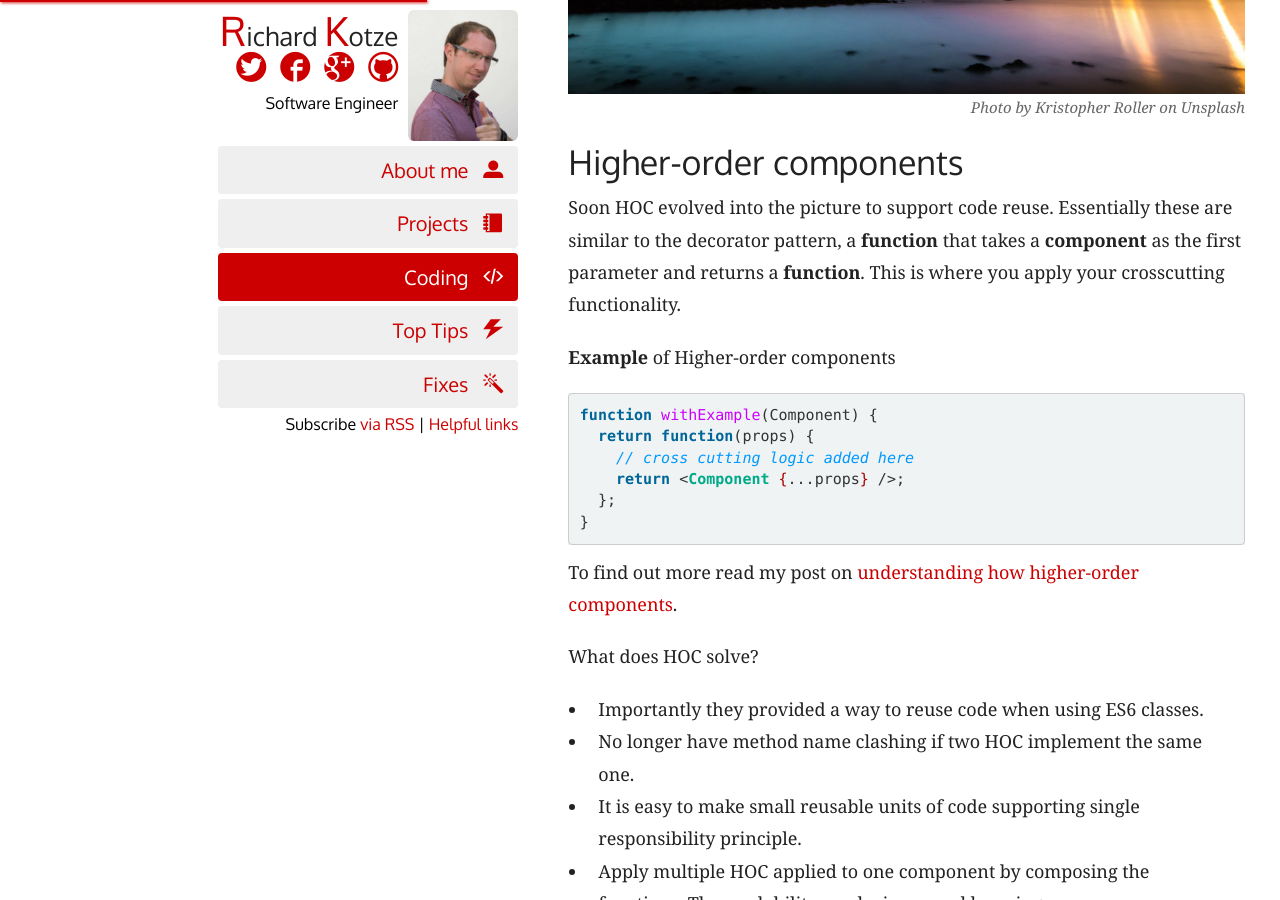
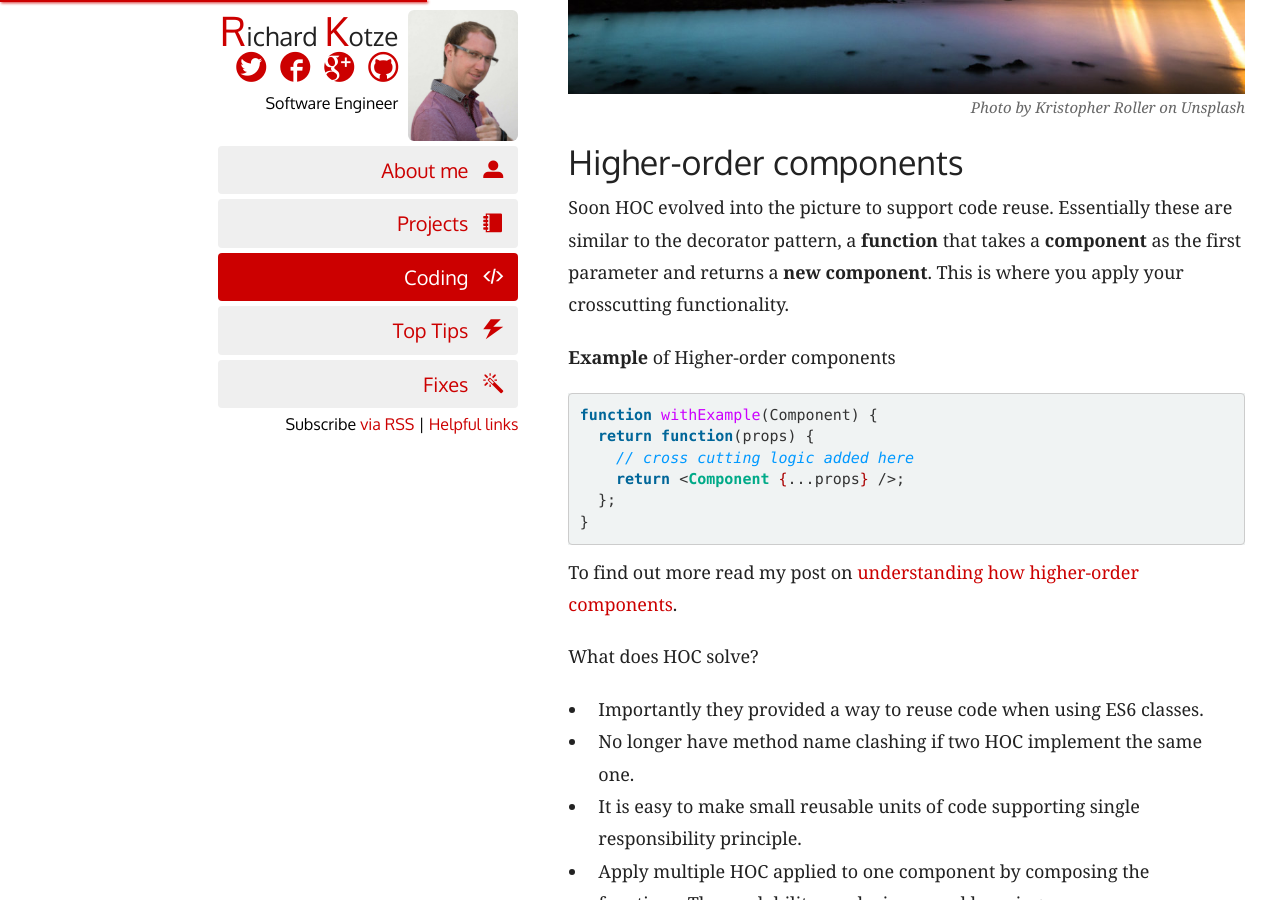
Before and after one commit to rkotze/rkotze.github.io, a Jekyll site: the page built from _posts/2018-05-15-hoc-vs-render-props-reactjs.md, in a window 1280 px wide and 900 px high, scrolled down 881 px. Built offline with Jekyll 4.4.1, drawn with Linux system fonts in a browser that asks for light colours; comment, search, counter and statistics services are not loaded.

Commit message:
Minor updates to HOC info

```diff
--- a/_posts/2018-05-15-hoc-vs-render-props-reactjs.md
+++ b/_posts/2018-05-15-hoc-vs-render-props-reactjs.md
@@ -24,7 +24,7 @@
 
 ## Higher-order components
 
-Soon HOC evolved into the picture to support code reuse. Essentially these are similar to the decorator pattern, a **function** that takes a **component** as the first parameter and returns a **function**. This is where you apply your crosscutting functionality.
+Soon HOC evolved into the picture to support code reuse. Essentially these are similar to the decorator pattern, a **function** that takes a **component** as the first parameter and returns a **new component**. This is where you apply your crosscutting functionality.
 
 **Example** of Higher-order components
 
```
Also changed, not shown: _posts/2018-01-16-high-order-components.md (+1 -1 lines).
